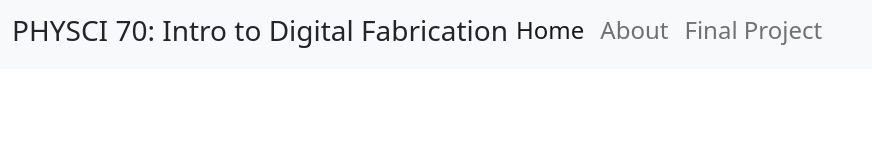
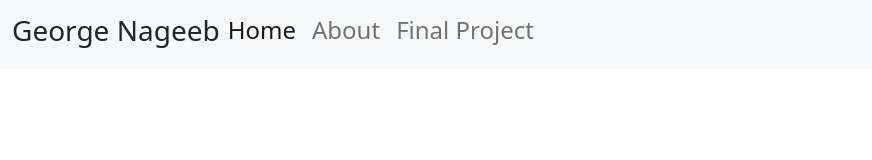
Before and after one commit to gnageeb18/PHYSCI70, a plain HTML site: page index.html in a window 1280 px wide. Shown: the whole page, without its empty margins (0-872 px from the left). Drawn offline with nearby package versions, Linux system fonts and the light colour scheme.

Commit message:
Update index.html

```diff
--- a/index.html
+++ b/index.html
@@ -1,13 +1,13 @@
 <!DOCTYPE html>
 <html lang="en">
 
-<title>PHYSCI 70: Intro to Digital Fabrication </title>
+<title>George Nageeb </title>
 <link href="https://cdn.jsdelivr.net/npm/bootstrap@5.1.1/dist/css/bootstrap.min.css" rel="stylesheet">
 
 <!-- This navbar element requires an additional library (included at the bottom of the page) -->
 <nav class="navbar navbar-expand-sm navbar-light bg-light">
   <div style="align-items: left; justify-content:left;" class="container-fluid">
-    <h3> PHYSCI 70: Intro to Digital Fabrication</h3>
+    <h3> George Nageeb</h3>
     <div class="navbar-nav">
       <h4></h4>
       <h4><a class="nav-link active" href="./index.html">Home</a></h4>
```
